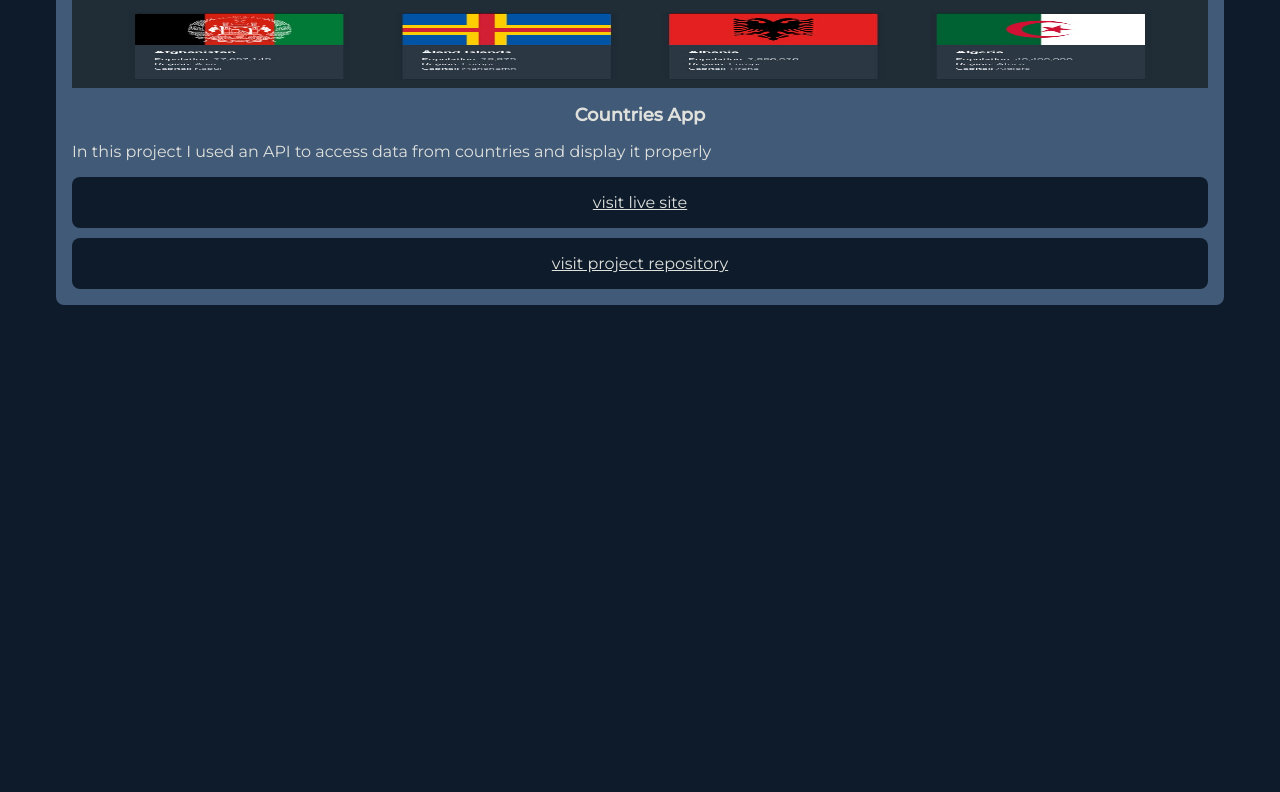
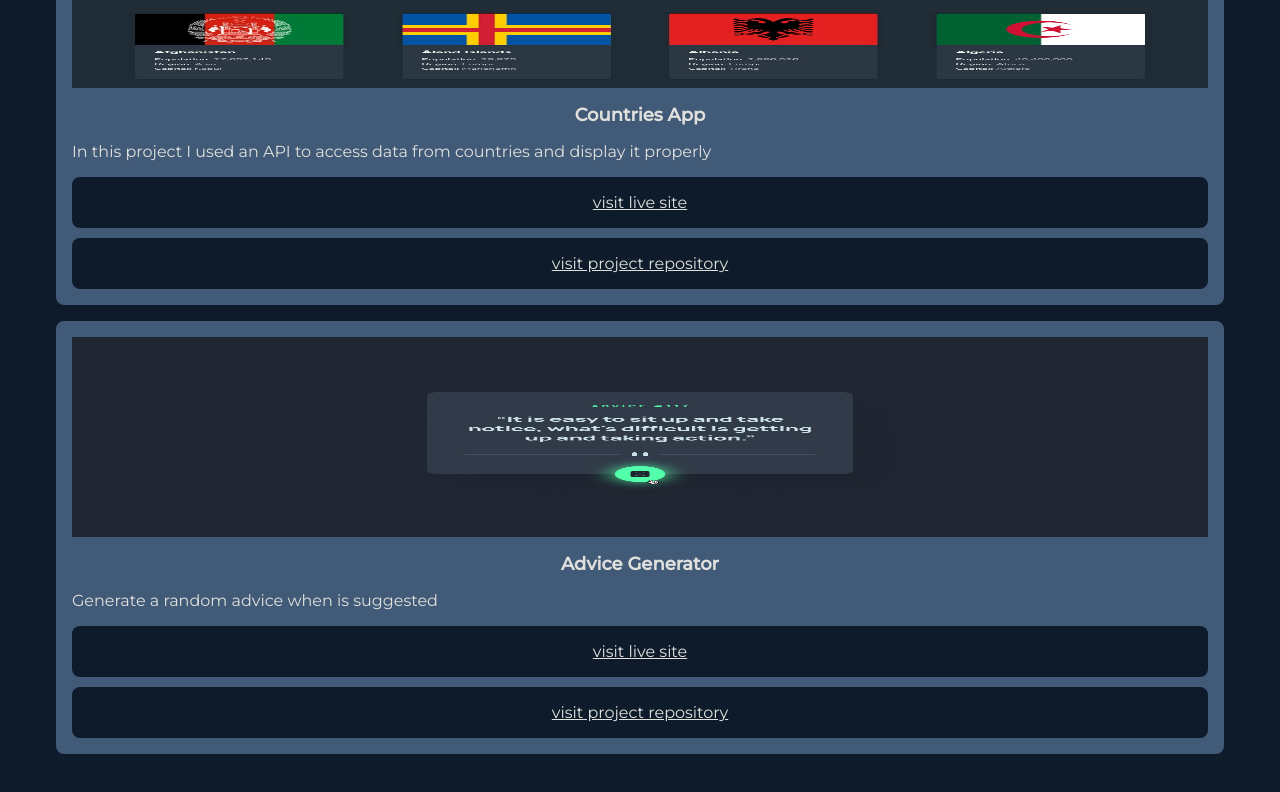
Before and after one commit to OrlandoLeyva/Portfolio, a React (Vite) app: page / in a window 1280 px wide. Shown: the part 661-1453 px from the top of the page. Before the commit the page ends 1022 px from the top, so only its background shows below. Built offline with nearby package versions, Linux system fonts and the light colour scheme.

Commit message:
advice project added

```diff
--- a/src/data.js
+++ b/src/data.js
@@ -1,9 +1,10 @@
 //todo: ID FOR EACH PROJECT
 import countriesPoster from './assets/images/countries-poster.jpg'
+import advicePoster from './assets/images/advice-app.poster.jpg'
 
 export default [
     {
-        // id:
+
         name: 'Countries App',
         description: 'In this project I used an API to access data from countries and display it properly',
         poster: countriesPoster,
@@ -13,10 +14,11 @@ export default [
     },
 
     {
-        // id:
-        name: 'project name',
-        description: 'project description basic',
-        poster: '/project/poster/path',
-        type: 'react'
+        name: 'Advice Generator',
+        description: 'Generate a random advice when is suggested',
+        poster: advicePoster,
+        type: 'basic',
+        site: 'https://advice-generator-orlando.netlify.app/',
+        repository: 'https://github.com/OrlandoLeyva/Advice-generator'
     }
 ]
```
Also changed, not shown: src/assets/images/advice-app.poster.jpg (added).
